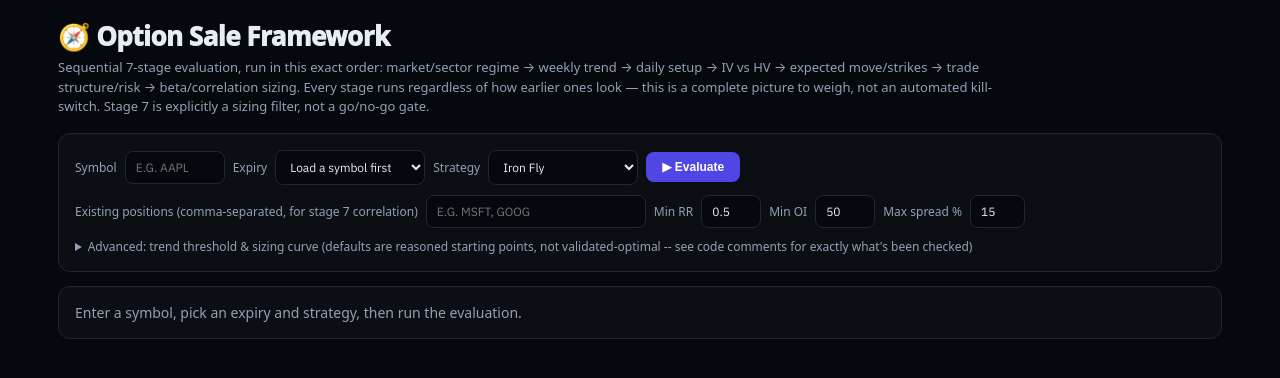
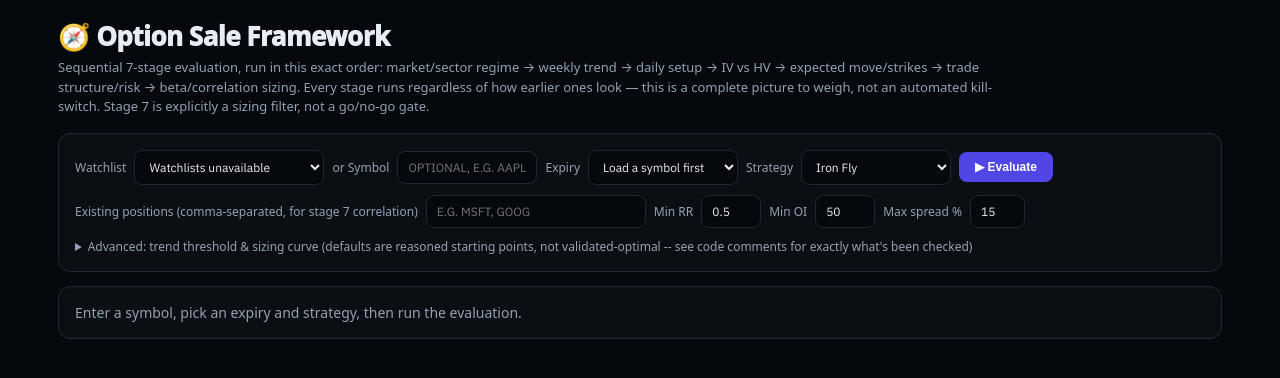
Before and after one commit to atuljain941-stk/OptionsDSS, a Python web app: template templates/option_sale_framework.html in a window 1280 px wide. Shown: the top 378 px of the page. Run offline with Jinja, Linux system fonts and the light colour scheme; the template is opened without the code that fills it, so the values that code supplies are empty.

Commit message:
Add watchlist scope to option sale framework page

```diff
--- a/templates/option_sale_framework.html
+++ b/templates/option_sale_framework.html
@@ -48,8 +48,10 @@
 
   <div class="card">
     <div class="toolbar">
-      <span class="muted" style="font-size:12px">Symbol</span>
-      <input type="text" id="symbol-input" placeholder="e.g. AAPL" style="width:100px;text-transform:uppercase"/>
+      <span class="muted" style="font-size:12px">Watchlist</span>
+      <select id="watchlist-select" style="width:190px"><option value="">Loading watchlists…</option></select>
+      <span class="muted" style="font-size:12px">or Symbol</span>
+      <input type="text" id="symbol-input" placeholder="optional, e.g. AAPL" style="width:140px;text-transform:uppercase"/>
       <span class="muted" style="font-size:12px">Expiry</span>
       <select id="expiry-select" style="width:150px"><option value="">Load a symbol first</option></select>
       <span class="muted" style="font-size:12px">Strategy</span>
@@ -94,26 +96,36 @@
 </div>
 
 <script>
+async function loadWatchlists() {
+  const sel = document.getElementById("watchlist-select");
+  try {
+    const resp = await fetch('/option-sale-framework/api/watchlists'), d = await resp.json();
+    if (!d.ok) throw Error(d.error || 'Unable to load watchlists');
+    sel.innerHTML = '<option value="">Select a watchlist…</option>' + (d.watchlists || []).map(w =>
+      '<option value="'+w.id+'">'+w.name+' ('+w.symbol_count+')</option>').join('');
+  } catch (e) { sel.innerHTML = '<option value="">Watchlists unavailable</option>'; }
+}
 async function loadExpiries() {
   const symbol = document.getElementById("symbol-input").value.trim().toUpperCase();
+  const watchlistId = document.getElementById("watchlist-select").value;
   const sel = document.getElementById("expiry-select");
   sel.innerHTML = "";
-  if (!symbol) { sel.innerHTML = '<option value="">Enter a symbol first</option>'; return; }
+  if (!symbol && !watchlistId) { sel.innerHTML = '<option value="">Select a watchlist or symbol first</option>'; return; }
   try {
-    const resp = await fetch(`/option-sale-framework/api/expiries?symbol=${encodeURIComponent(symbol)}`);
-    const d = await resp.json();
-    if (!d.ok || !d.expiries.length) { sel.innerHTML = '<option value="">No stored expiries for this symbol</option>'; return; }
+    const url = '/option-sale-framework/api/expiries?symbol='+encodeURIComponent(symbol)+'&watchlist_id='+encodeURIComponent(symbol ? '' : watchlistId);
+    const resp = await fetch(url), d = await resp.json();
+    if (!d.ok || !d.expiries.length) { sel.innerHTML = '<option value="">No saved expiries for this scope</option>'; return; }
     d.expiries.forEach(e => {
+      const value = typeof e === 'string' ? e : e.value, coverage = typeof e === 'string' ? null : e.coverage;
       const opt = document.createElement("option");
-      opt.value = e; opt.textContent = e;
+      opt.value = value; opt.textContent = value + (coverage != null && !symbol ? ' ('+coverage+'/'+d.symbol_count+' symbols)' : '');
       sel.appendChild(opt);
     });
-  } catch (e) {
-    sel.innerHTML = '<option value="">Error loading expiries</option>';
-  }
+  } catch (e) { sel.innerHTML = '<option value="">Error loading expiries</option>'; }
 }
-document.getElementById("symbol-input").addEventListener("change", loadExpiries);
+document.getElementById("symbol-input").addEventListener("change", function(){ if(this.value.trim()) document.getElementById("watchlist-select").value=''; loadExpiries(); });
 document.getElementById("symbol-input").addEventListener("blur", loadExpiries);
+document.getElementById("watchlist-select").addEventListener("change", function(){ if(this.value) document.getElementById("symbol-input").value=''; loadExpiries(); });
 
 function verdictClass(v) {
   if (v === "GO") return "verdict-go";
@@ -265,7 +277,8 @@ async function evaluateTrade() {
   const expiry = document.getElementById("expiry-select").value;
   const strategy = document.getElementById("strategy-select").value;
   const status = document.getElementById("eval-status");
-  if (!symbol || !expiry) { status.textContent = "Pick a symbol and expiry first"; return; }
+  const watchlistId = document.getElementById("watchlist-select").value;
+  if ((!symbol && !watchlistId) || !expiry) { status.textContent = "Select a watchlist or symbol, then an expiry"; return; }
   const positions = document.getElementById("positions-input").value.trim();
   const minRr = document.getElementById("min-rr-input").value || 0.5;
   const minOi = document.getElementById("min-oi-input").value || 50;
@@ -278,28 +291,28 @@ async function evaluateTrade() {
   status.innerHTML = '<span class="spinner"></span> Running all 7 stages...';
   document.getElementById("results-body").innerHTML = '<div class="card"><div class="spinner"></div> Evaluating...</div>';
   try {
-    let url = `/option-sale-framework/api/evaluate?symbol=${encodeURIComponent(symbol)}&expiry=${encodeURIComponent(expiry)}&strategy=${strategy}&min_rr=${minRr}&min_oi=${minOi}&max_spread_pct=${maxSpread}` +
+    let url = `/option-sale-framework/api/evaluate?symbol=${encodeURIComponent(symbol)}&watchlist_id=${encodeURIComponent(symbol ? '' : watchlistId)}&expiry=${encodeURIComponent(expiry)}&strategy=${strategy}&min_rr=${minRr}&min_oi=${minOi}&max_spread_pct=${maxSpread}` +
       `&min_atr_multiple=${minAtrMultiple}&beta_neutral_point=${betaNeutral}&beta_floor_multiplier=${betaFloor}&correlation_floor=${corrFloor}&correlation_full_penalty=${corrFull}`;
     if (positions) url += `&existing_positions=${encodeURIComponent(positions)}`;
     const resp = await fetch(url);
     const d = await resp.json();
     if (!d.ok) { status.innerHTML = `<span class="status-err">${d.error}</span>`; return; }
     status.textContent = `✓ Evaluation complete`;
-    const r = d.result;
-    document.getElementById("results-body").innerHTML =
-      renderVerdict(r) +
-      renderEarnings(r.earnings_check) +
-      renderStage1(r.stage_1_market_sector_regime) +
-      renderTrendStage(2, "Weekly Trend", r.stage_2_weekly_trend) +
-      renderTrendStage(3, "Daily Setup", r.stage_3_daily_setup) +
-      renderStage4(r.stage_4_iv_vs_hv) +
-      renderStage5(r.stage_5_expected_move_strikes) +
-      renderStage6(r.stage_6_trade_structure_risk) +
-      renderStage7(r.stage_7_beta_correlation_sizing);
+    const entries = d.results || (d.result ? [{symbol:d.result.symbol,result:d.result}] : []);
+    document.getElementById("results-body").innerHTML = entries.map(entry => {
+      if (entry.error) return '<div class="card"><b>'+entry.symbol+'</b><div class="status-err" style="margin-top:6px">'+entry.error+'</div></div>';
+      const r = entry.result;
+      return '<div style="margin-top:20px;font-size:18px;font-weight:900">'+entry.symbol+'</div>' +
+        renderVerdict(r) + renderEarnings(r.earnings_check) + renderStage1(r.stage_1_market_sector_regime) +
+        renderTrendStage(2, "Weekly Trend", r.stage_2_weekly_trend) + renderTrendStage(3, "Daily Setup", r.stage_3_daily_setup) +
+        renderStage4(r.stage_4_iv_vs_hv) + renderStage5(r.stage_5_expected_move_strikes) +
+        renderStage6(r.stage_6_trade_structure_risk) + renderStage7(r.stage_7_beta_correlation_sizing);
+    }).join('');
   } catch (e) {
     status.innerHTML = `<span class="status-err">Error: ${e.message}</span>`;
   }
 }
+loadWatchlists();
 </script>
 </body>
 </html>
```
